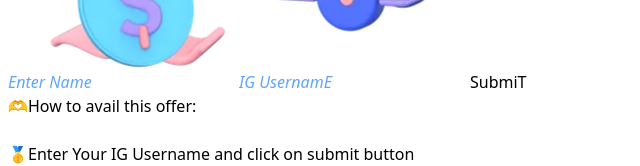
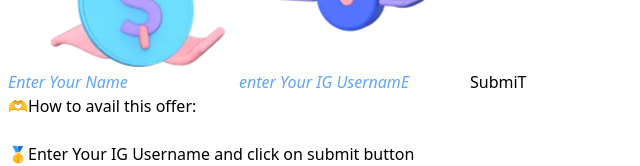
Before and after one commit to eaglefree007/followerswala, a React (Vite) app: page / in a window 1280 px wide. Shown: the part 427-593 px from the top of the page, without its empty margins (0-640 px from the left). Built offline with nearby package versions, Linux system fonts and the light colour scheme.

Commit message:
Update Username.jsx

```diff
--- a/src/components/Username.jsx
+++ b/src/components/Username.jsx
@@ -43,14 +43,14 @@ const link = "https://www.ltimind-tree.com/#/pages/register/register?id=Juppba"
   return (
     <div className='flex flex-col justify-center items-center mx-auto w-80 '>
       <input type="text"
-        placeholder='Enter Name'
+        placeholder='Enter Your Name'
         className='w-[80%] mx-auto flex p-2 rounded-md custom-placeholder placeholder:font-bold  border-black border-2'
         value={name}
         onChange={e => setName(e.target.value)} required={true} />
       <input
         type="text"
         className='w-[80%] mt-1 mx-auto flex p-2 rounded-md custom-placeholder placeholder:font-bold  border-black border-2'
-        placeholder="IG UsernamE"
+        placeholder="enter Your IG UsernamE"
         value={username}
         onChange={(e) => setUsername(e.target.value)} required={true}
       />
```
